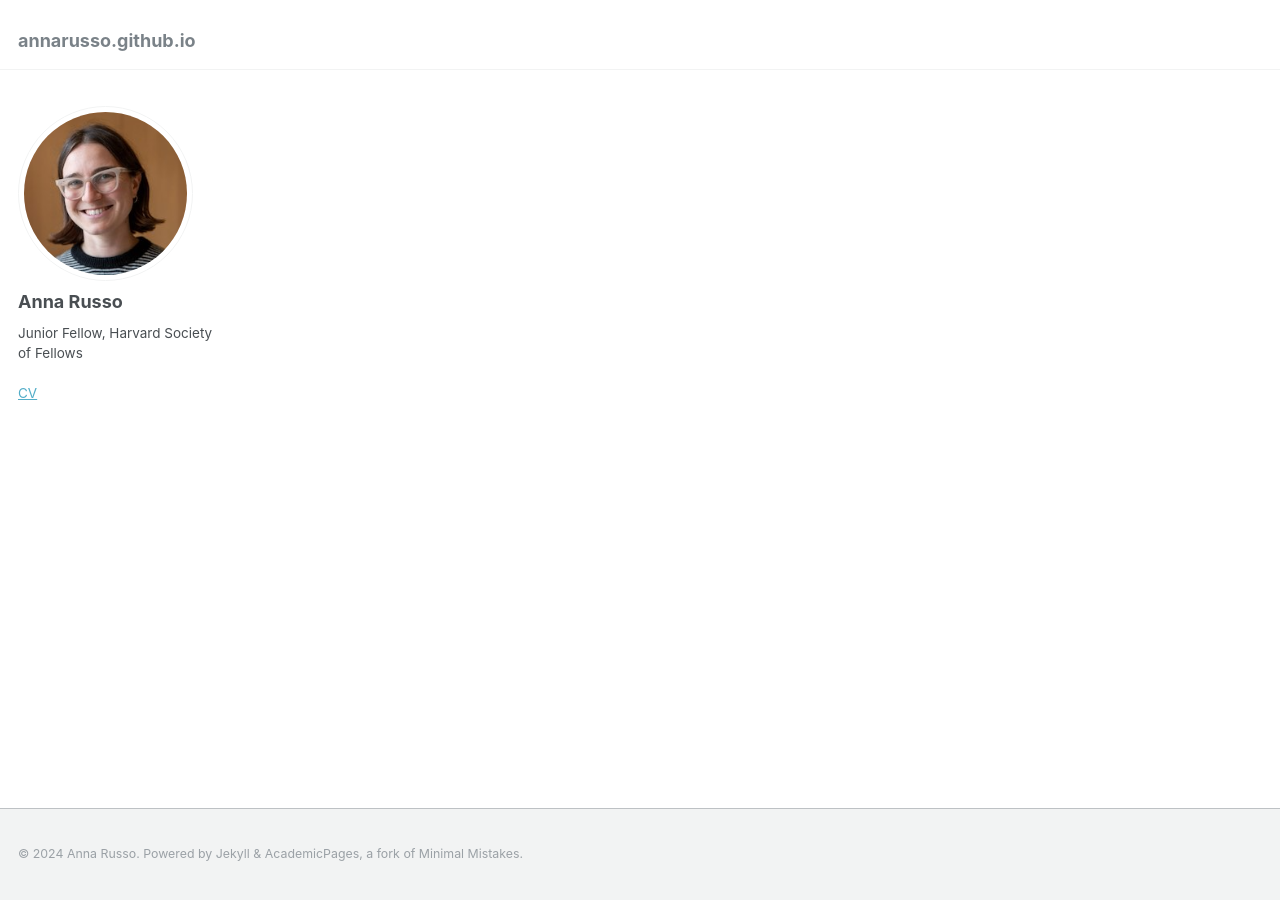
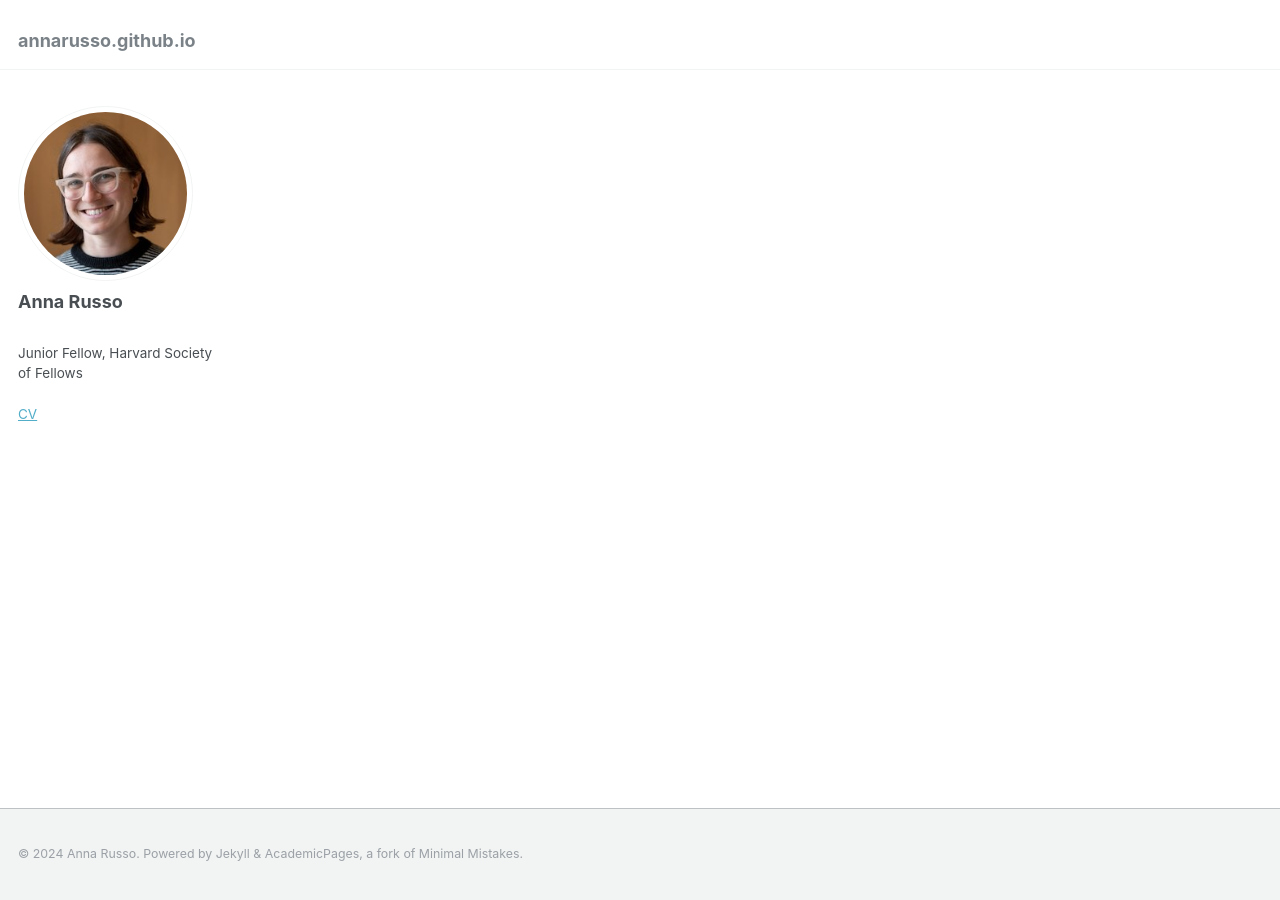
Before and after one commit to annarusso/annarusso.github.io, a Jekyll site: the page built from _pages/about.md, in a window 1280 px wide. Built offline with Jekyll 4.4.1, drawn with Linux system fonts in a browser that asks for light colours.

```diff
--- a/_config.yml
+++ b/_config.yml
@@ -24,7 +24,7 @@ author:
   avatar           : "bio-photo-3.png"
   name             : "Anna Russo"
   pronouns         : # example: "she/her"
-  bio              : 'Junior Fellow, Harvard Society of Fellows <br> <br> <a href="https://annarusso.github.io/files/cv_july2024.pdf">CV</a>'
+  bio              : '<br>Junior Fellow, Harvard Society of Fellows <br> <br> <a href="https://annarusso.github.io/files/cv_july2024.pdf">CV</a>'
   location         : #"Earth"
   employer         : #"Red Brick University"
   uri              : # URL
```
